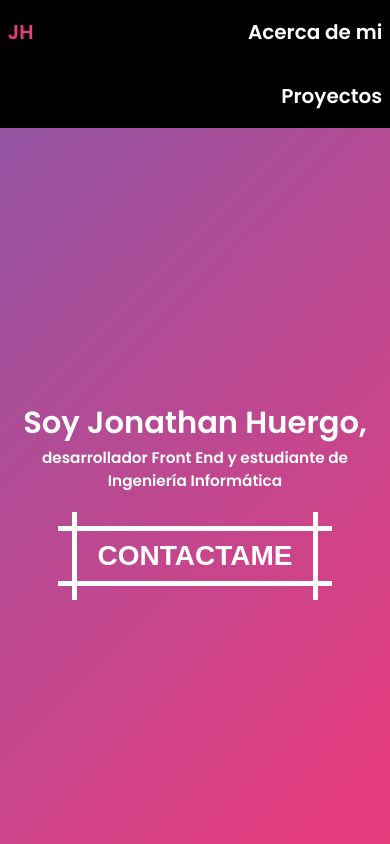
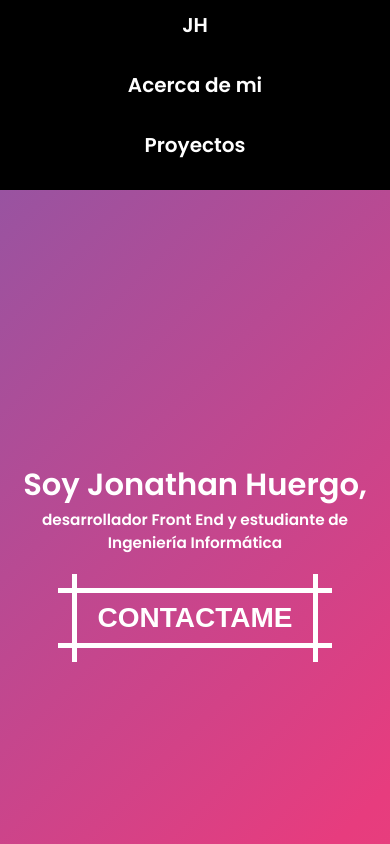
Before and after one commit to JonyHuergo/jhuergo2, a Next.js app: page / in a window 390 px wide. Built offline with nearby package versions, Linux system fonts and the light colour scheme.

Commit message:
Make Navbar responsive

```diff
--- a/components/Navbar.tsx
+++ b/components/Navbar.tsx
@@ -1,8 +1,30 @@
+import { useState, useEffect } from 'react';
 import styles from '../styles/Navbar.module.css'
+import { AiOutlineMenu } from 'react-icons/ai';
 
 const Navbar = () => {
+    const [showSideMenu, setShowSideMenu] = useState(false)
+    const [windowWidth, setWindowWidth] = useState(0);
+
+    useEffect(() => {
+        function handleResize() {
+            setWindowWidth(window.innerWidth);
+        }
+
+        window.addEventListener("resize", handleResize);
+
+        handleResize();
+
+        return () => window.removeEventListener("resize", handleResize);
+    }, []);
+    const toggleSideMenu = () => {
+        console.log(showSideMenu)
+        showSideMenu ? setShowSideMenu(false) : setShowSideMenu(true)
+    }
     return (
-        <nav className={styles.navbar}>
+        <nav className={styles.navbarContainer}>
+            {windowWidth > 800 ?
+                <div className={styles.navbar}>
                     <div>
                         <a href="#home" className={styles.logo}>JH</a>
                     </div>
@@ -11,9 +33,23 @@ const Navbar = () => {
                         <a href="#about">Acerca de mi</a>
                         <a href="#projects">Proyectos</a>
                     </div>
-            {/* <a href="javascript:void(0);" className="navbar-icon" onclick="myFunction()">
-                <i className="fa fa-bars"></i>
-            </a> */}
+                </div>
+            :
+                <div className={styles.navbarLinksMobile}>
+                    <span><a href="#home">JH</a></span>
+                    {/* <a href="#contact">Contacto</a> */}
+                    <span><a href="#about">Acerca de mi</a></span>
+                    <span><a href="#projects">Proyectos</a></span>
+                </div>
+            }
+
+            {(windowWidth < 800 && toggleSideMenu && false) &&
+                <div className={styles.navbarLinksMobile}>
+                    {/* <a href="#contact">Contacto</a> */}
+                    <span><a href="#about">Acerca de mi</a></span>
+                    <span><a href="#projects">Proyectos</a></span>
+                </div>
+            }
         </nav>
     );
 }
--- a/package.json
+++ b/package.json
@@ -11,7 +11,8 @@
   "dependencies": {
     "next": "13.0.6",
     "react": "18.2.0",
-    "react-dom": "18.2.0"
+    "react-dom": "18.2.0",
+    "react-icons": "^4.9.0"
   },
   "devDependencies": {
     "@types/node": "18.15.3",
--- a/styles/Footer.module.css
+++ b/styles/Footer.module.css
@@ -1,4 +1,5 @@
 .footer {
+    background-color: black;
     margin: auto;
 }
 
--- a/styles/Navbar.module.css
+++ b/styles/Navbar.module.css
@@ -1,7 +1,31 @@
+.navbarContainer {
+    position: relative;
+}
+
 .navbar {
     background-color: black;
     display: grid;
     grid-template-columns: 1fr 1fr;
+    width: 100%;
+}
+
+.navbarMobile {
+    background-color: black;
+    width: 100%;
+    padding: 10px;
+    display: flex;
+    justify-content: center;
+    align-items: center;
+    color: white;
+}
+
+.navbarMobile button {
+    margin: auto;
+}
+
+.navbarMobile button svg {
+    color: white;
+    font-size: 2rem;
 }
 
 .navbar a {
@@ -22,3 +46,29 @@
 .navbar .logo {
     float: left;
 }
+
+.navbarLinksMobile {
+    /* position: absolute;
+    top: 56px; */
+    width: 100%;
+    height: fit-content;
+    padding-top: 10px;
+    background-color: black;
+    display: grid;
+    grid-template-columns: 1fr;
+    transition: 0.4s;
+}
+
+.navbarLinksMobile span {
+    display: block;
+    width: 100%;
+    text-align: center;
+    padding-bottom: 30px;
+}
+
+.navbarLinksMobile span a {
+    color: #fff;
+    text-decoration: none;
+    font-size: 1.25rem;
+    transition: 0.4s;
+}
--- a/styles/globals.css
+++ b/styles/globals.css
@@ -7,7 +7,7 @@
 }
 
 html {
-  scroll-behavior: smooth;
+  scroll-behavior: smooth !important;
 }
 
 body {
@@ -24,7 +24,7 @@ body {
   height: 100%;
   margin: 0px;
   padding: 0px;
-  overflow-x: hidden;
+  /* overflow-x: hidden; */
 }
 
 @keyframes gradient {
@@ -122,8 +122,10 @@ button span {
 }
 
 /* ///////// */
-/* Footer */
-footer {
-  background-color: black;
+
+@media (max-width: 900px) {
+  html,
+  body {
+    overflow-x: hidden;
+  }
 }
-/* ///////// */
```
Also changed, not shown: 1 other file (tests, documents, lock files or other folders). Lines whose indentation alone changed are shown as unchanged.
